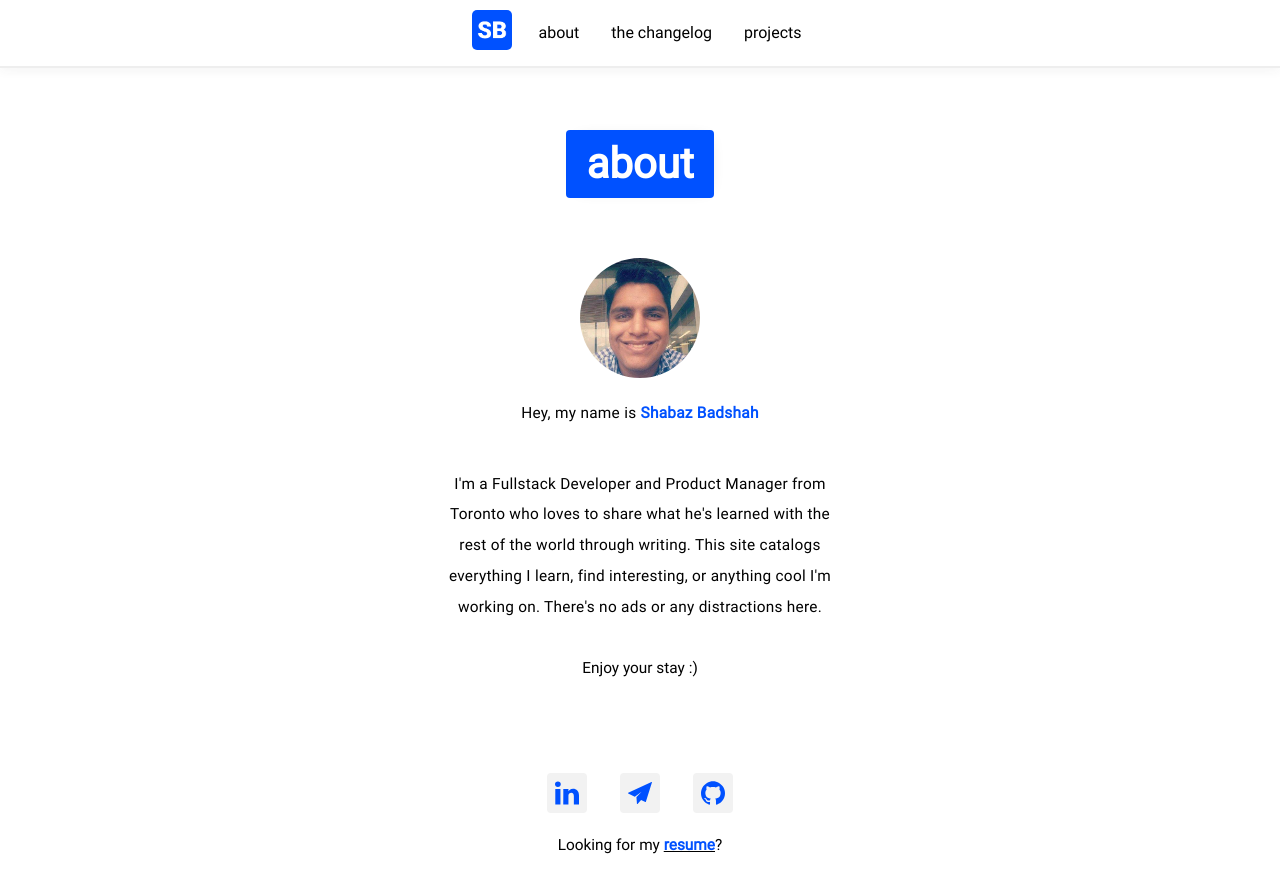
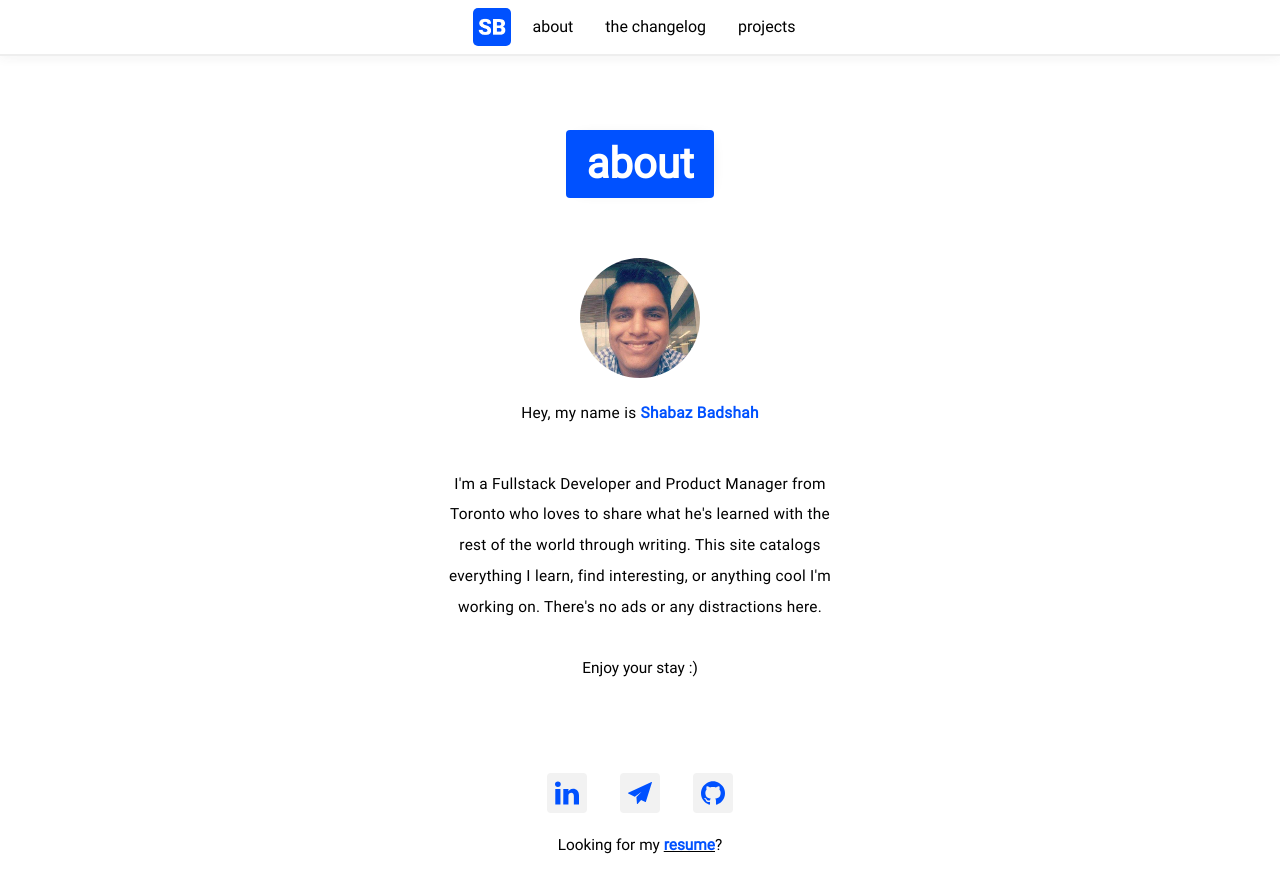
Before and after one commit to ShabazBadshah/shabazbadshah.com, a Jekyll site: the page built from index.html, in a window 1280 px wide. Shown: the top 893 px of the page. Built offline with Jekyll 4.4.1, drawn with Linux system fonts in a browser that asks for light colours.

Commit message:
minor style edits for header logo

```diff
--- a/assets/css/components/header.sass
+++ b/assets/css/components/header.sass
@@ -13,8 +13,9 @@ header
   box-shadow: 0 3px 10px rgba(50,50,50,0.05)
 
   img#brand-logo
-    width: 40px
-    margin: 10px
+    width: 38px
+    margin: 5px
+    top: 3px
     background-color: $site-theme-color
     border-radius: 5px
 
--- a/assets/css/main.css
+++ b/assets/css/main.css
@@ -3277,8 +3277,9 @@ header {
   -webkit-box-shadow: 0 3px 10px rgba(50, 50, 50, 0.05);
           box-shadow: 0 3px 10px rgba(50, 50, 50, 0.05); }
   header img#brand-logo {
-    width: 40px;
-    margin: 10px;
+    width: 38px;
+    margin: 5px;
+    top: 3px;
     background-color: #0051ff;
     -webkit-border-radius: 5px;
             border-radius: 5px; }
```
